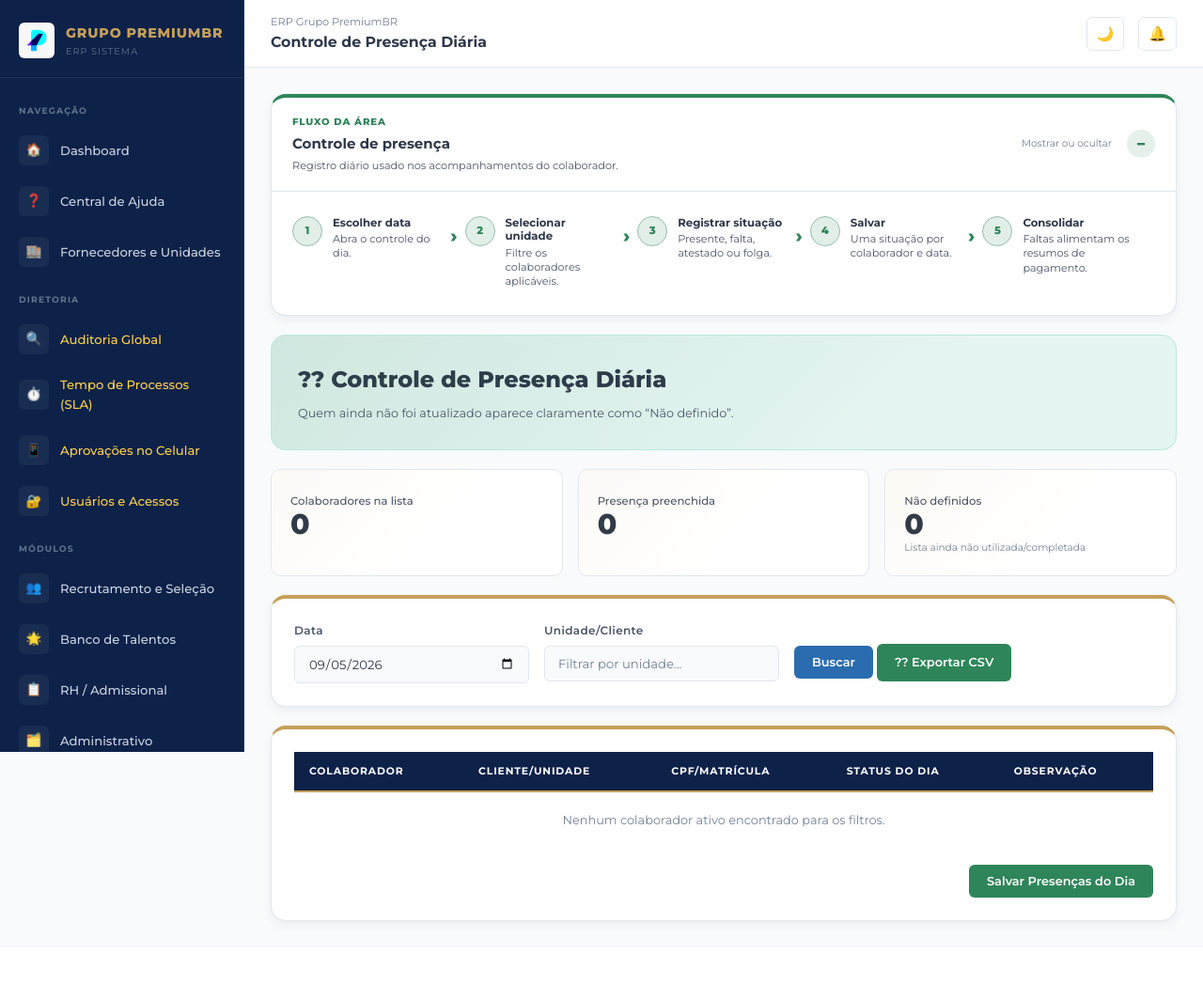
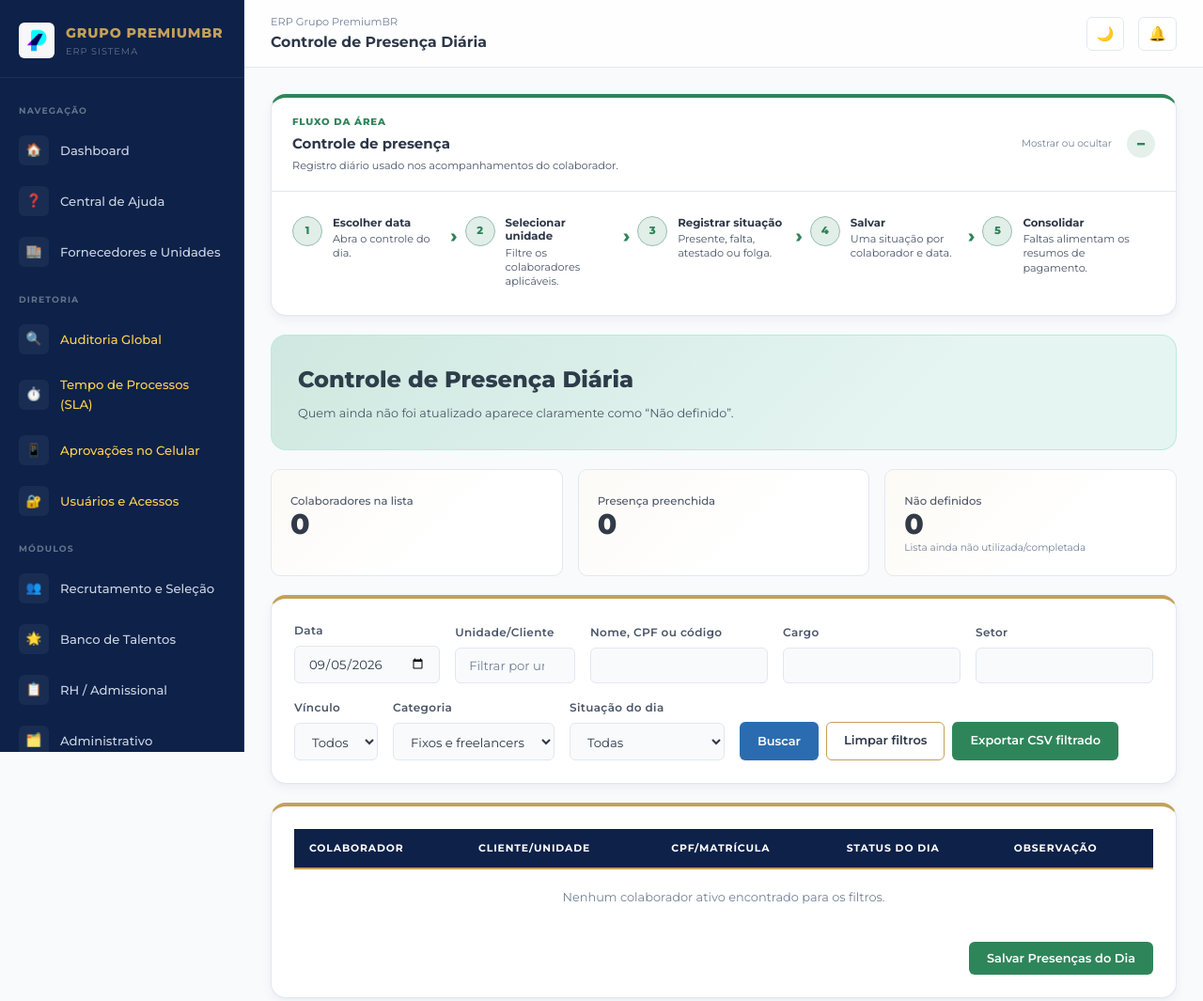
Before and after one commit to nicolasjussiani/grupopremium, a Django app: page /admissional/colaboradores/presenca/ in a window 1280 px wide. Shown: the top 1065 px of the page at 94% size. Before the commit the page ends 983 px from the top, so only its background shows below. Run offline with Django 5.2, Linux system fonts and the light colour scheme; a user stored in the database is signed in; data comes from the database, SQL or seed files in the repository; data that the repository does not hold is empty; parts of the project's set-up code (start-up, migrations or seed data) failed here and were passed over; some libraries are stand-ins or nearby versions.

Commit message:
feat: ampliar filtros da lista de presenca

```diff
--- a/admissional/views.py
+++ b/admissional/views.py
@@ -1011,15 +1011,56 @@ from django.http import HttpResponse
 from datetime import timedelta
 from .models import PresencaDiaria
 
+def _filtros_presenca(request):
+    dados = request.POST if request.method == 'POST' else request.GET
+    filtros = {campo: dados.get(campo, '').strip()[:100] for campo in (
+        'unidade', 'q', 'cargo', 'setor', 'tipo_contrato', 'categoria', 'situacao',
+    )}
+    for campo, choices in (
+        ('tipo_contrato', Colaborador.TIPO_CONTRATO),
+        ('categoria', Colaborador.CATEGORIAS_TRABALHO),
+        ('situacao', PresencaDiaria.STATUS_CHOICES),
+    ):
+        if filtros[campo] not in dict(choices):
+            filtros[campo] = ''
+    return filtros
+
+
+def _lista_presenca_filtrada(data, filtros):
+    colaboradores = Colaborador.objects.filter(status='ativo').order_by('nome', 'pk')
+    for campo in ('unidade', 'cargo', 'setor'):
+        if filtros[campo]:
+            colaboradores = colaboradores.filter(**{f'{campo}__icontains': filtros[campo]})
+    if filtros['q']:
+        busca = Q(nome__icontains=filtros['q']) | Q(cpf__icontains=filtros['q'])
+        if filtros['q'].isascii() and filtros['q'].isdigit():
+            busca |= Q(pk=int(filtros['q']))
+        colaboradores = colaboradores.filter(busca)
+    for filtro, campo in (('tipo_contrato', 'tipo_contrato'), ('categoria', 'categoria_trabalho')):
+        if filtros[filtro]:
+            colaboradores = colaboradores.filter(**{campo: filtros[filtro]})
+    colaboradores = list(colaboradores)
+    registros = {
+        p.colaborador_id: p for p in PresencaDiaria.objects.filter(
+            data=data, colaborador_id__in=[c.pk for c in colaboradores],
+        )
+    }
+    resultado = []
+    for colaborador in colaboradores:
+        presenca = registros.get(colaborador.pk) or PresencaDiaria(data=data)
+        presenca.colaborador = colaborador
+        if not filtros['situacao'] or presenca.status == filtros['situacao']:
+            resultado.append(presenca)
+    return resultado
+
+
 @login_required
 @access_required(permission='admissional.change_presencadiaria', profiles=('rh',))
 @transaction.atomic
 def controle_presenca(request):
     from datetime import datetime
     data_str = request.GET.get('data') or request.POST.get('data')
-    unidade_filter = (
-        request.GET.get('unidade') or request.POST.get('unidade') or ''
-    ).strip()[:100]
+    filtros = _filtros_presenca(request)
 
     if data_str:
         try:
@@ -1029,11 +1070,10 @@ def controle_presenca(request):
     else:
         data_selecionada = timezone.now().date()
 
+    presencas = _lista_presenca_filtrada(data_selecionada, filtros)
     if request.method == 'POST':
         status_validos = {choice[0] for choice in PresencaDiaria.STATUS_CHOICES}
-        colaboradores_validos = set(
-            Colaborador.objects.filter(status='ativo').values_list('pk', flat=True)
-        )
+        colaboradores_validos = {p.colaborador_id for p in presencas}
         for key, value in request.POST.items():
             if key.startswith('colaborador_'):
                 try:
@@ -1051,31 +1091,19 @@ def controle_presenca(request):
                     defaults={'status': status, 'observacao': obs}
                 )
         messages.success(request, f'Presenças salvas com sucesso para o dia {data_selecionada.strftime("%d/%m/%Y")}!')
-        query = urlencode({'data': data_selecionada.isoformat(), 'unidade': unidade_filter})
+        query = urlencode({'data': data_selecionada.isoformat(), **filtros})
         return redirect(f'{request.path}?{query}')
 
-    colaboradores = Colaborador.objects.filter(status='ativo')
-    if unidade_filter:
-        colaboradores = colaboradores.filter(unidade__icontains=unidade_filter)
-
-    colaboradores = list(colaboradores)
-    registros = {
-        presenca.colaborador_id: presenca
-        for presenca in PresencaDiaria.objects.filter(
-            colaborador_id__in=[c.pk for c in colaboradores],
-            data=data_selecionada,
-        )
-    }
-    presencas = [
-        registros.get(c.pk) or PresencaDiaria(colaborador=c, data=data_selecionada)
-        for c in colaboradores
-    ]
     total_nao_definidos = sum(p.status == 'indefinido' for p in presencas)
 
     return render(request, 'admissional/controle_presenca.html', {
         'presencas': presencas,
         'data_selecionada': data_selecionada,
-        'unidade_filter': unidade_filter,
+        'unidade_filter': filtros['unidade'],
+        'filtros': filtros,
+        'filtros_query': urlencode({'data': data_selecionada.isoformat(), **filtros}),
+        'contrato_choices': Colaborador.TIPO_CONTRATO,
+        'categoria_choices': Colaborador.CATEGORIAS_TRABALHO,
         'status_choices': PresencaDiaria.STATUS_CHOICES,
         'total_nao_definidos': total_nao_definidos,
         'total_definidos': len(presencas) - total_nao_definidos,
@@ -1083,9 +1111,10 @@ def controle_presenca(request):
     })
 
 @login_required
+@access_required(permission='admissional.change_presencadiaria', profiles=('rh',))
 def exportar_presenca_csv(request):
     data_str = request.GET.get('data')
-    unidade_filter = request.GET.get('unidade', '')
+    filtros = _filtros_presenca(request)
     from datetime import datetime
     try:
         data_filtro = datetime.strptime(data_str or '', '%Y-%m-%d').date()
@@ -1098,20 +1127,8 @@ def exportar_presenca_csv(request):
     writer = csv.writer(response)
     writer.writerow(['Data', 'Colaborador', 'CPF/Matricula', 'Cliente/Unidade', 'Cidade/UF', 'Status', 'Observacao'])
 
-    colaboradores = Colaborador.objects.filter(status='ativo')
-    if unidade_filter:
-        colaboradores = colaboradores.filter(unidade__icontains=unidade_filter)
-    colaboradores = list(colaboradores)
-    presencas = {
-        p.colaborador_id: p
-        for p in PresencaDiaria.objects.filter(
-            data=data_filtro,
-            colaborador_id__in=[c.pk for c in colaboradores],
-        )
-    }
-
-    for colaborador in colaboradores:
-        p = presencas.get(colaborador.pk)
+    for p in _lista_presenca_filtrada(data_filtro, filtros):
+        colaborador = p.colaborador
         def csv_safe(value):
             text = str(value or '')
             return "'" + text if text.startswith(('=', '+', '-', '@')) else text
--- a/templates/admissional/controle_presenca.html
+++ b/templates/admissional/controle_presenca.html
@@ -5,7 +5,7 @@
 
 {% block content %}
 <div class="module-banner mod-banner-2" style="margin-bottom:20px;">
-  <div class="mod-title">?? Controle de Presença Diária</div>
+  <div class="mod-title">Controle de Presença Diária</div>
   <div class="mod-desc">Quem ainda não foi atualizado aparece claramente como “Não definido”.</div>
 </div>
 
@@ -18,7 +18,7 @@
 {% if total_nao_definidos %}<div class="alert alert-warning" style="margin-bottom:20px;">⚠️ Existem {{ total_nao_definidos }} colaborador(es) sem definição nesta data.</div>{% endif %}
 
 <div class="card" style="margin-bottom: 20px;">
-  <form method="get" class="flex gap-4 align-center">
+  <form method="get" style="display:flex;flex-wrap:wrap;gap:16px;align-items:flex-end;">
     <div class="form-group" style="margin-bottom:0; flex:1; max-width: 250px;">
       <label class="form-label">Data</label>
       <input type="date" name="data" class="form-control" value="{{ data_selecionada|date:'Y-m-d' }}" required>
@@ -27,9 +27,16 @@
         <label class="form-label">Unidade/Cliente</label>
         <input type="text" name="unidade" class="form-control" value="{{ unidade_filter }}" placeholder="Filtrar por unidade...">
     </div>
-    <div style="padding-top: 24px;">
+    <div><label class="form-label" for="presenca-busca">Nome, CPF ou código</label><input id="presenca-busca" class="form-control" name="q" type="search" value="{{ filtros.q }}"></div>
+    <div><label class="form-label" for="presenca-cargo">Cargo</label><input id="presenca-cargo" class="form-control" name="cargo" value="{{ filtros.cargo }}"></div>
+    <div><label class="form-label" for="presenca-setor">Setor</label><input id="presenca-setor" class="form-control" name="setor" value="{{ filtros.setor }}"></div>
+    <div><label class="form-label" for="presenca-contrato">Vínculo</label><select id="presenca-contrato" name="tipo_contrato" class="form-control"><option value="">Todos</option>{% for v, l in contrato_choices %}<option value="{{ v }}" {% if filtros.tipo_contrato == v %}selected{% endif %}>{{ l }}</option>{% endfor %}</select></div>
+    <div><label class="form-label" for="presenca-categoria">Categoria</label><select id="presenca-categoria" name="categoria" class="form-control"><option value="">Fixos e freelancers</option>{% for v, l in categoria_choices %}<option value="{{ v }}" {% if filtros.categoria == v %}selected{% endif %}>{{ l }}</option>{% endfor %}</select></div>
+    <div><label class="form-label" for="presenca-situacao">Situação do dia</label><select id="presenca-situacao" name="situacao" class="form-control"><option value="">Todas</option>{% for v, l in status_choices %}<option value="{{ v }}" {% if filtros.situacao == v %}selected{% endif %}>{{ l }}</option>{% endfor %}</select></div>
+    <div style="display:flex;flex-wrap:wrap;gap:8px;">
       <button type="submit" class="btn btn-mod1">Buscar</button>
-      <a href="{% url 'exportar_presenca_csv' %}?data={{ data_selecionada|date:'Y-m-d' }}&unidade={{ unidade_filter }}" class="btn btn-success">?? Exportar CSV</a>
+      <a href="{% url 'controle_presenca' %}?data={{ data_selecionada|date:'Y-m-d' }}" class="btn btn-outline">Limpar filtros</a>
+      <a href="{% url 'exportar_presenca_csv' %}?{{ filtros_query }}" class="btn btn-success">Exportar CSV filtrado</a>
     </div>
   </form>
 </div>
@@ -37,12 +44,12 @@
 <form method="post">
     {% csrf_token %}
     <input type="hidden" name="data" value="{{ data_selecionada|date:'Y-m-d' }}">
-    <input type="hidden" name="unidade" value="{{ unidade_filter }}">
+    {% for campo, valor in filtros.items %}<input type="hidden" name="{{ campo }}" value="{{ valor }}">{% endfor %}
     <div class="card">
         <div style="overflow-x:auto;">
             <table class="table">
                 <thead>
-                    <tr {% if p.status == 'indefinido' %}style="background:rgba(245,158,11,.08);"{% endif %}>
+                    <tr>
                         <th>Colaborador</th>
                         <th>Cliente/Unidade</th>
                         <th>CPF/Matrícula</th>
```
Also changed, not shown: admissional/test_pagamentos_colaboradores.py (+28 -0 lines).
